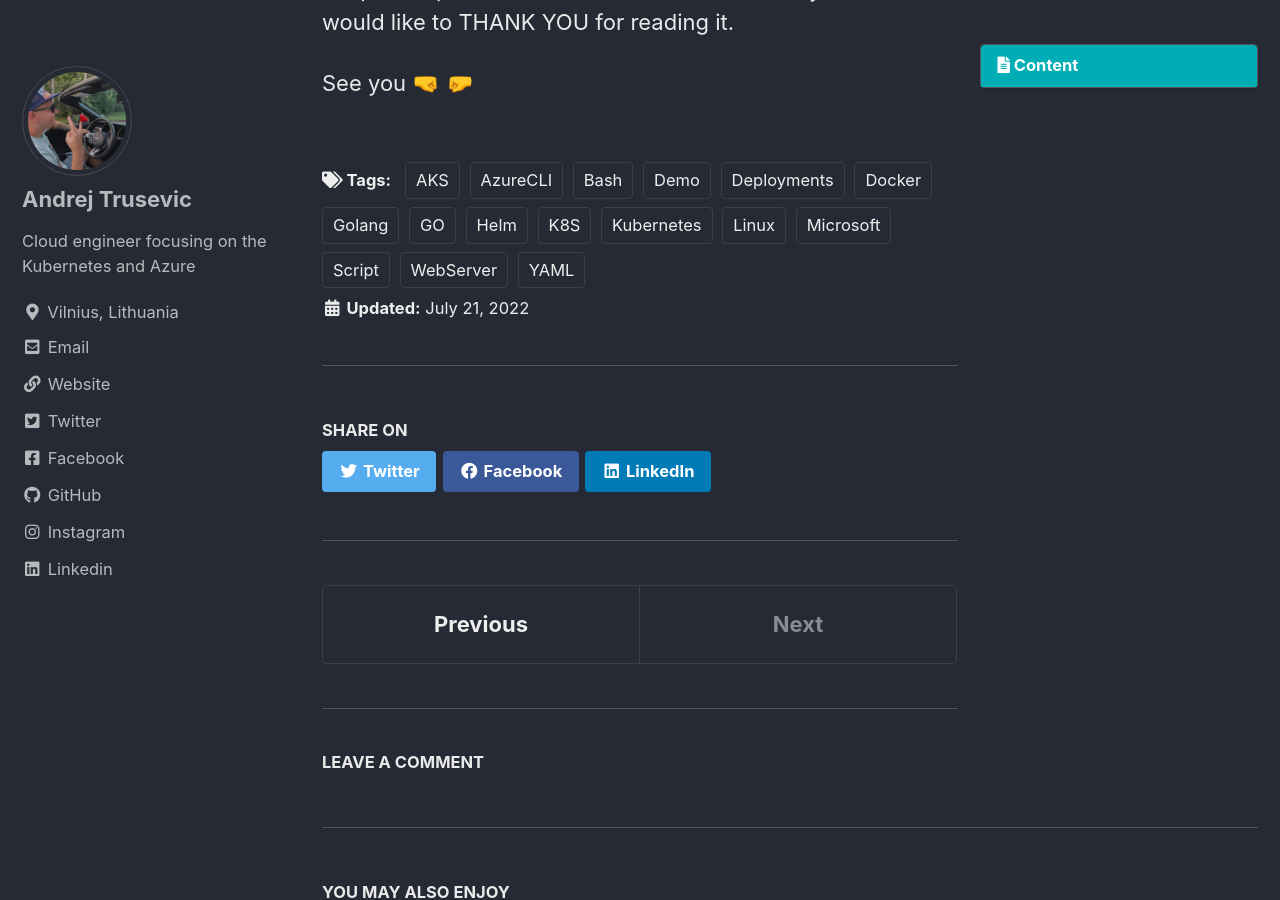
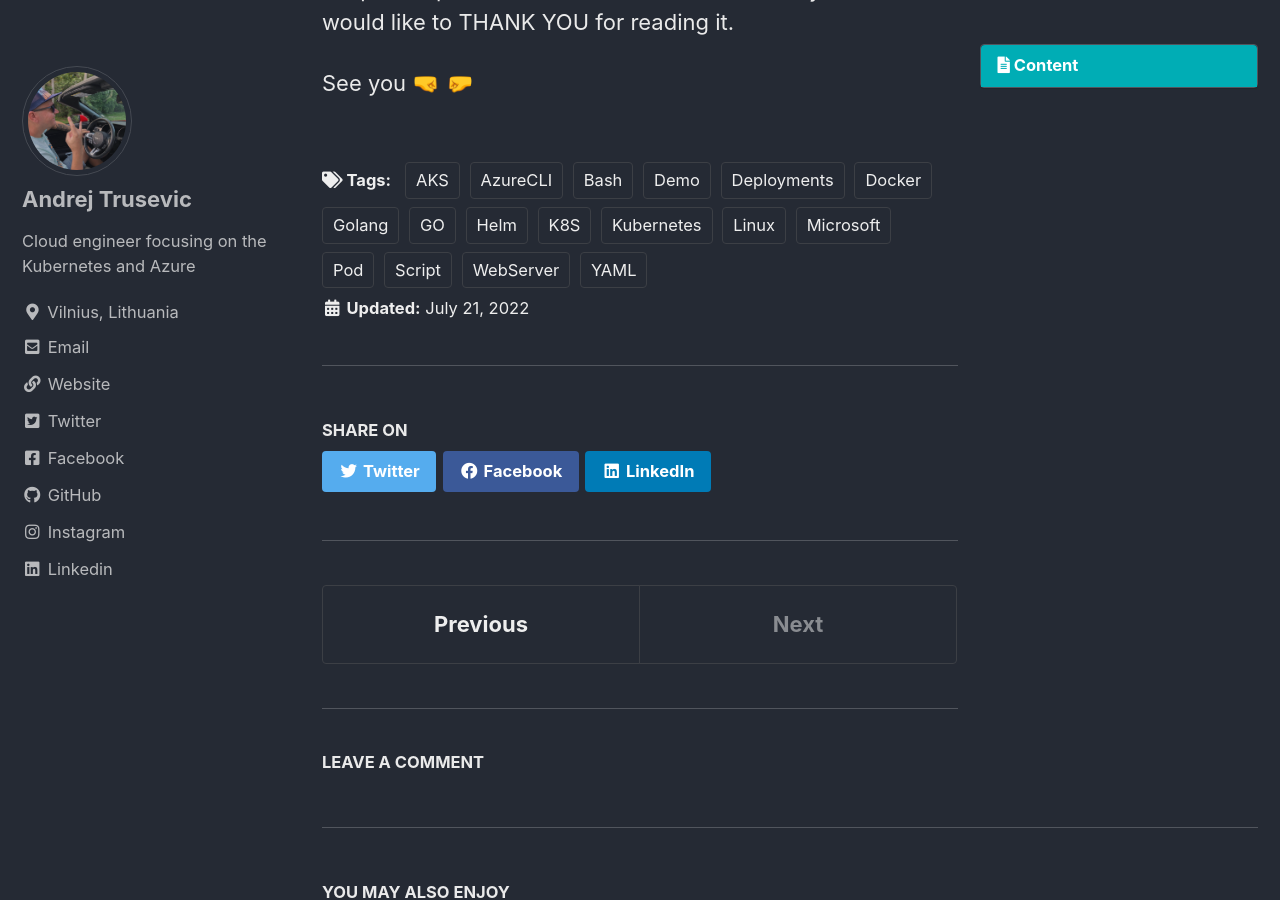
Before and after one commit to andriktr/andriktr.github.io, a Jekyll site: the page built from _posts/2022-07-21-Your-First-GO-app-on-k8s .md, in a window 1280 px wide and 900 px high, scrolled down 9616 px. Built offline with Jekyll 4.4.1, drawn with Linux system fonts in a browser that asks for light colours; cached includes are drawn as plain includes; comment, search, counter and statistics services are not loaded.

Commit message:
Post Nr. 20

```diff
--- a/_posts/2022-07-21-Your-First-GO-app-on-k8s .md
+++ b/_posts/2022-07-21-Your-First-GO-app-on-k8s .md
@@ -22,6 +22,7 @@
   - Docker
   - WebServer
   - Linux
+  - Pod
 ---
 
 <img align="right" width="200" height="220" src="../assets/images/post20/post-logo.png">
```
